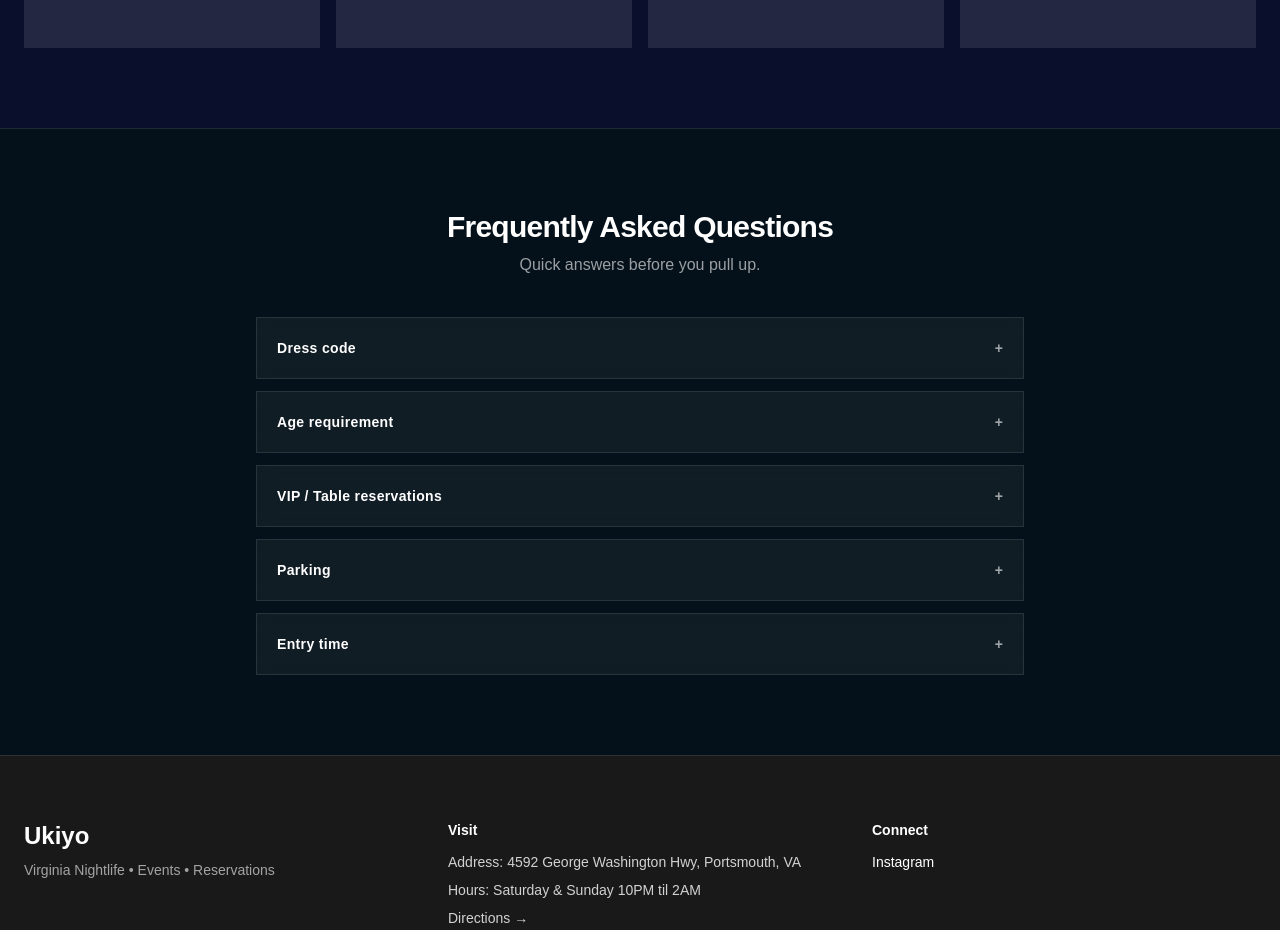
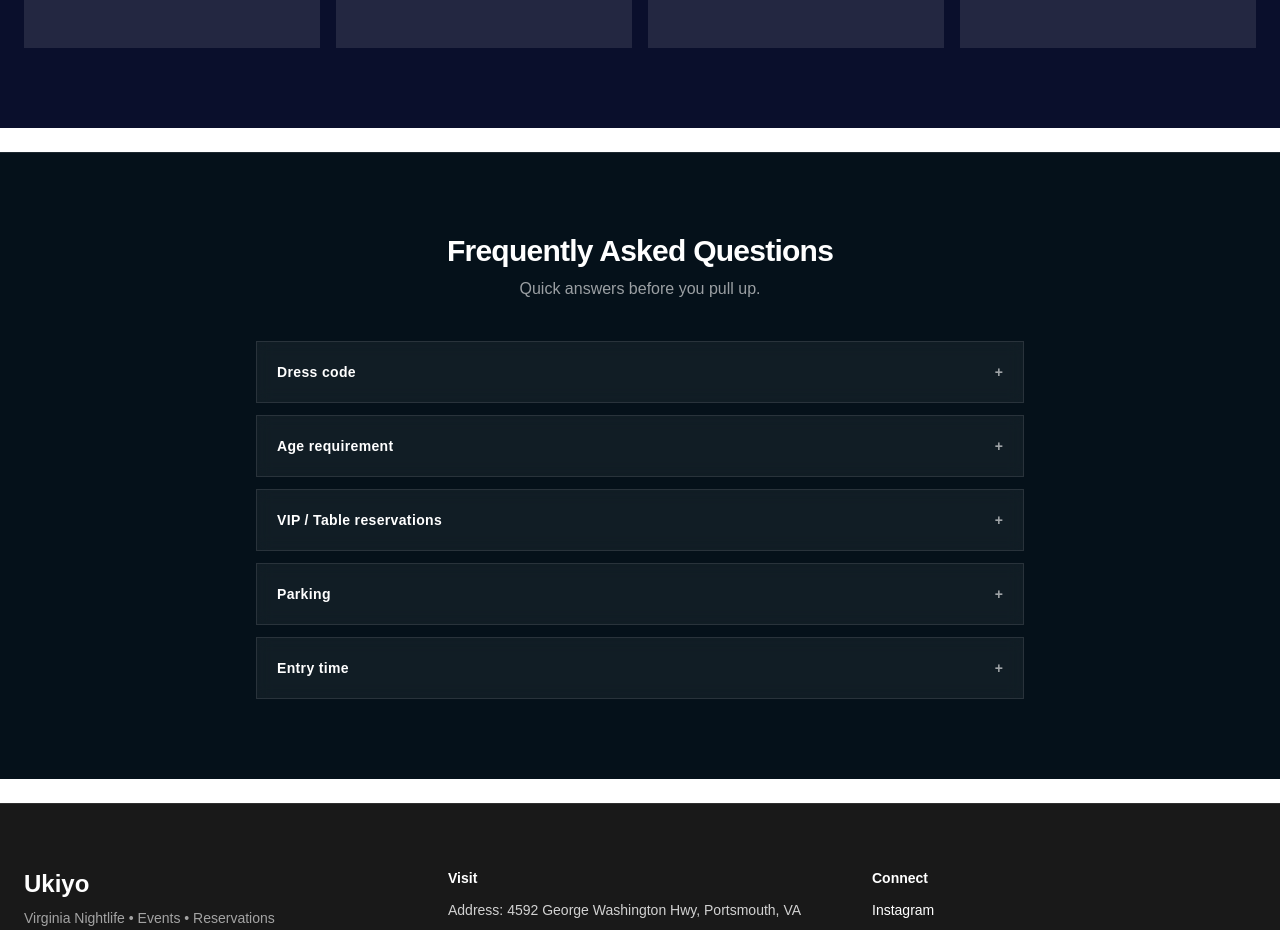
Before and after one commit to demetriusvharvey/Ukiyo-Website, a Next.js app: page / in a window 1280 px wide. Shown: the part 2060-2990 px from the top of the page. Built offline with nearby package versions, Linux system fonts and the light colour scheme; a web font is replaced by a local one.

Commit message:
meech gap changes

```diff
--- a/src/app/page.tsx
+++ b/src/app/page.tsx
@@ -65,7 +65,6 @@ export default function Home() {
             ›
           </button>
 
-          {/* Centered scroll strip wrapper */}
           <div className="flex justify-center px-6">
             <div
               id="events-strip"
@@ -77,7 +76,7 @@ export default function Home() {
                 }
               }}
               className="flex gap-6 overflow-x-auto pb-6 snap-x snap-mandatory touch-pan-x
-                [-ms-overflow-style:none] [scrollbar-width:none] [&::-webkit-scrollbar]:hidden max-w-[90vw]"
+              [-ms-overflow-style:none] [scrollbar-width:none] [&::-webkit-scrollbar]:hidden max-w-[90vw]"
               style={{ overscrollBehaviorX: "contain" }}
             >
               {events.map((event, idx) => (
@@ -88,14 +87,12 @@ export default function Home() {
                   rel="noreferrer"
                   className="snap-start group min-w-[320px] sm:min-w-[360px] md:min-w-[420px] transition hover:brightness-105"
                 >
-                  {/* Event Flyer Placeholder */}
                   <div className="h-[350px] w-full bg-white/10 flex items-center justify-center text-xs uppercase tracking-widest text-white/40">
                     Event Flyer
                   </div>
 
-                  {/* Bottom section with solid black */}
                   <div className="bg-black p-4 flex items-center gap-3">
-                    <div className="flex flex-col text-xs uppercase tracking-widest text-white/100 font-bold">
+                    <div className="flex flex-col text-xs uppercase tracking-widest text-white font-bold">
                       <div>{event.date}</div>
                     </div>
                     <span className="text-white/30">|</span>
@@ -139,6 +136,9 @@ export default function Home() {
         </div>
       </section>
 
+      {/* ✅ SMALL OCEAN GAP */}
+      <div className="h-4 md:h-6 bg-transparent" />
+
       {/* ================= FAQ BAND ================= */}
       <section id="faqs" className="border-t border-white/10 bg-[#05111A] px-6 py-20 font-[var(--font-inter)]">
         <div className="mx-auto max-w-7xl">
@@ -160,6 +160,9 @@ export default function Home() {
           </div>
         </div>
       </section>
+
+      {/* ✅ SMALL OCEAN GAP BEFORE FOOTER */}
+      <div className="h-4 md:h-6 bg-transparent" />
     </main>
   );
 }
```
